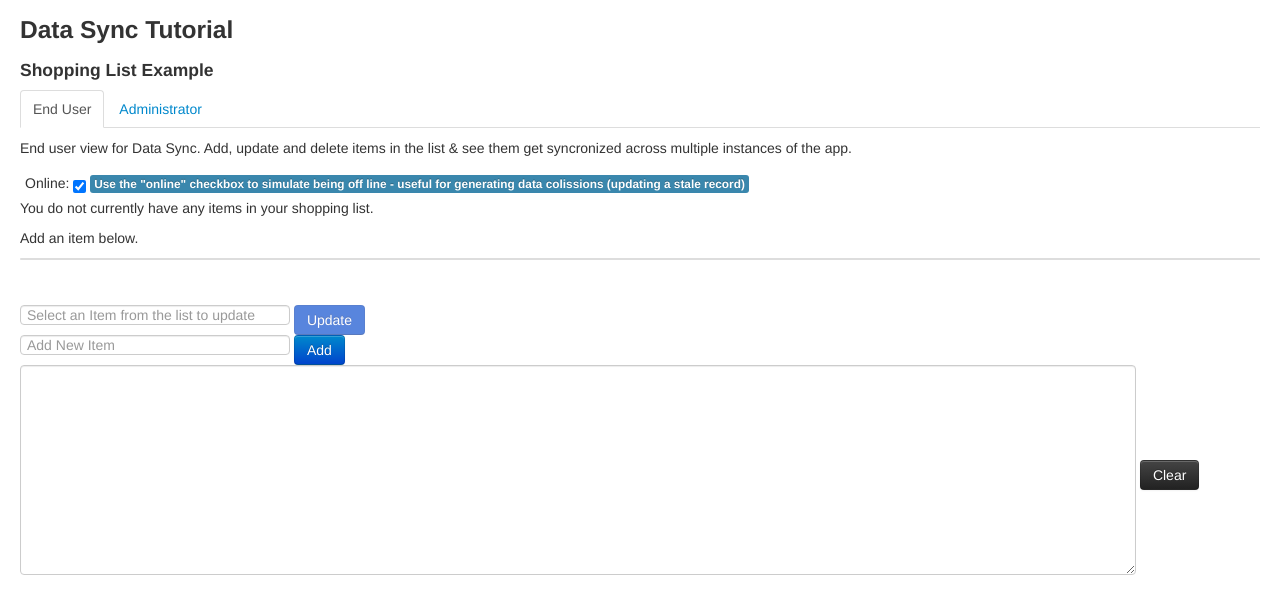
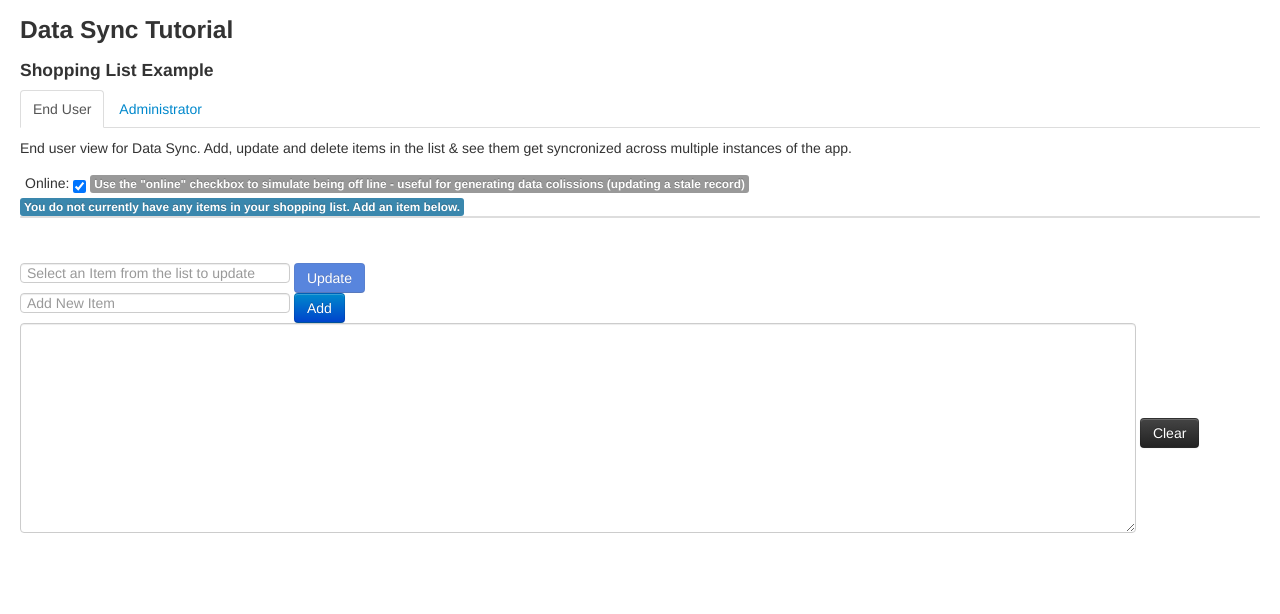
Before and after one commit to feedhenry-training/fh-sync, a plain HTML site: page client/default/index.html in a window 1280 px wide. Drawn offline with Linux system fonts and the light colour scheme.

Commit message:
Minor UI Changes

```diff
--- a/client/default/index.html
+++ b/client/default/index.html
@@ -21,18 +21,18 @@
 
             <div id="online">
               Online: <input type="checkbox" checked="checked" name="isOnline" id="isOnlineChk"/>
-              <span class="label label-info">Use the "online" checkbox to simulate being off line - useful for generating data colissions (updating a stale record)</span>
+              <span class="label label">Use the "online" checkbox to simulate being off line - useful for generating data colissions (updating a stale record)</span>
             </div>
 
             <div id="nosyncdata">
-              <p>You do not currently have any items in your shopping list.</p>
-              <p>Add an item below.</p>
+              <span class="label label-info">You do not currently have any items in your shopping list. Add an item below.</span>
             </div>
 
             <div id="table">
               <table cellpadding="0" cellspacing="0" border="0" class="table table-striped table-bordered" id="shoppingList"></table>
+              <br/>
             </div>
-            <br/>
+
 
             <div id="updater">
               <input type="text" placeholder="Select an Item from the list to update" class="input-xlarge" id="itemUp" name="itemUp" />
```
